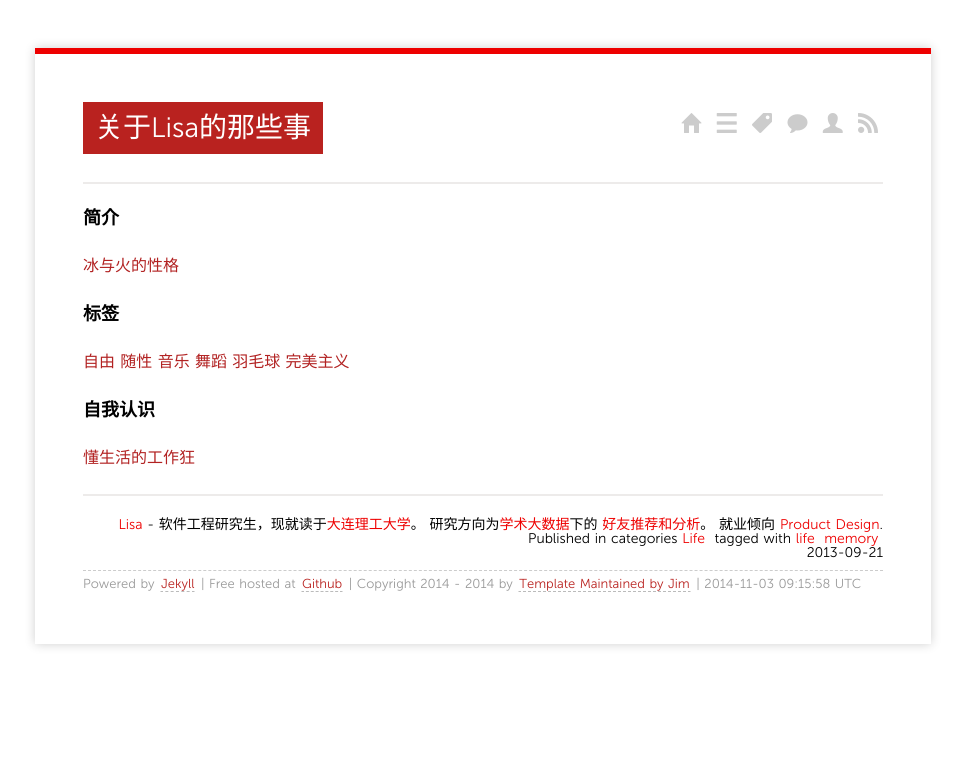
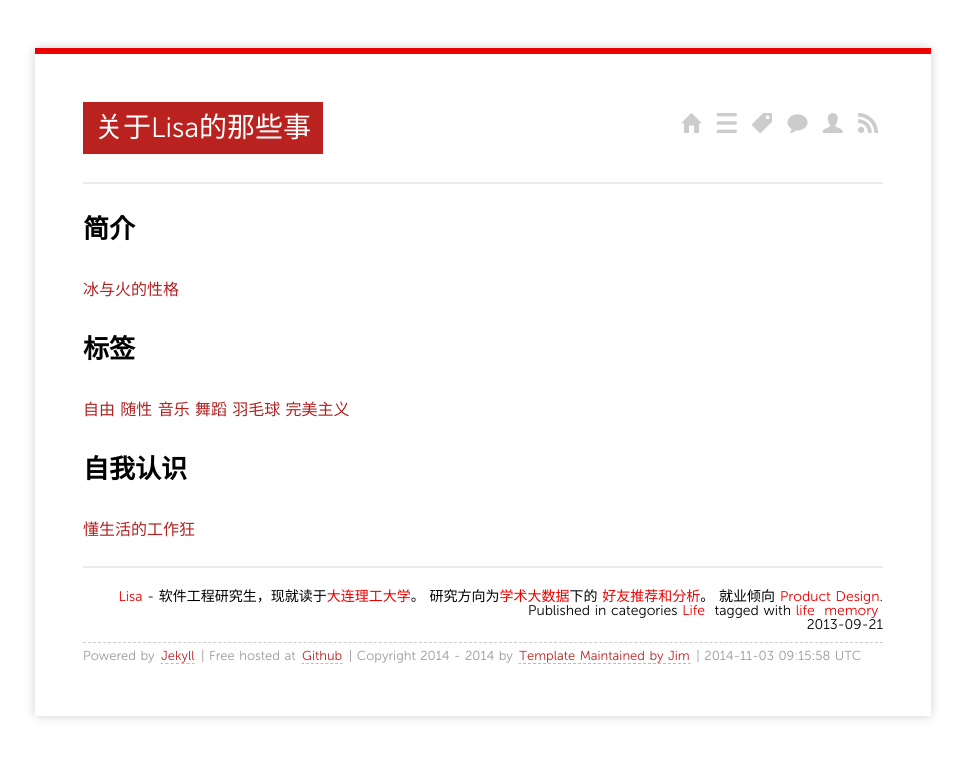
Before and after one commit to ruxia/ruxia.github.com, a Jekyll site: the page built from _posts/2013/2013-09-21-life.md, in a window 1280 px wide. Shown: the top 758 px of the page, without its empty margins (157-1122 px from the left). Built offline with Jekyll 4.4.1, drawn with Linux system fonts in a browser that asks for light colours; nearby versions of some CDN libraries; Markdown is read by kramdown in place of the engine named in the settings; comment, search, counter and statistics services are not loaded.

Commit message:
change back

```diff
--- a/_posts/2013/2013-09-21-life.md
+++ b/_posts/2013/2013-09-21-life.md
@@ -8,11 +8,11 @@ tags:
 - memory
 ---
 
-### 简介
+## 简介
 [冰与火的性格]()
 
-### 标签
+## 标签
 [自由]() [随性]() [音乐]() [舞蹈]() [羽毛球]() [完美主义]()
 
-### 自我认识
+## 自我认识
 [懂生活的工作狂]()
```
